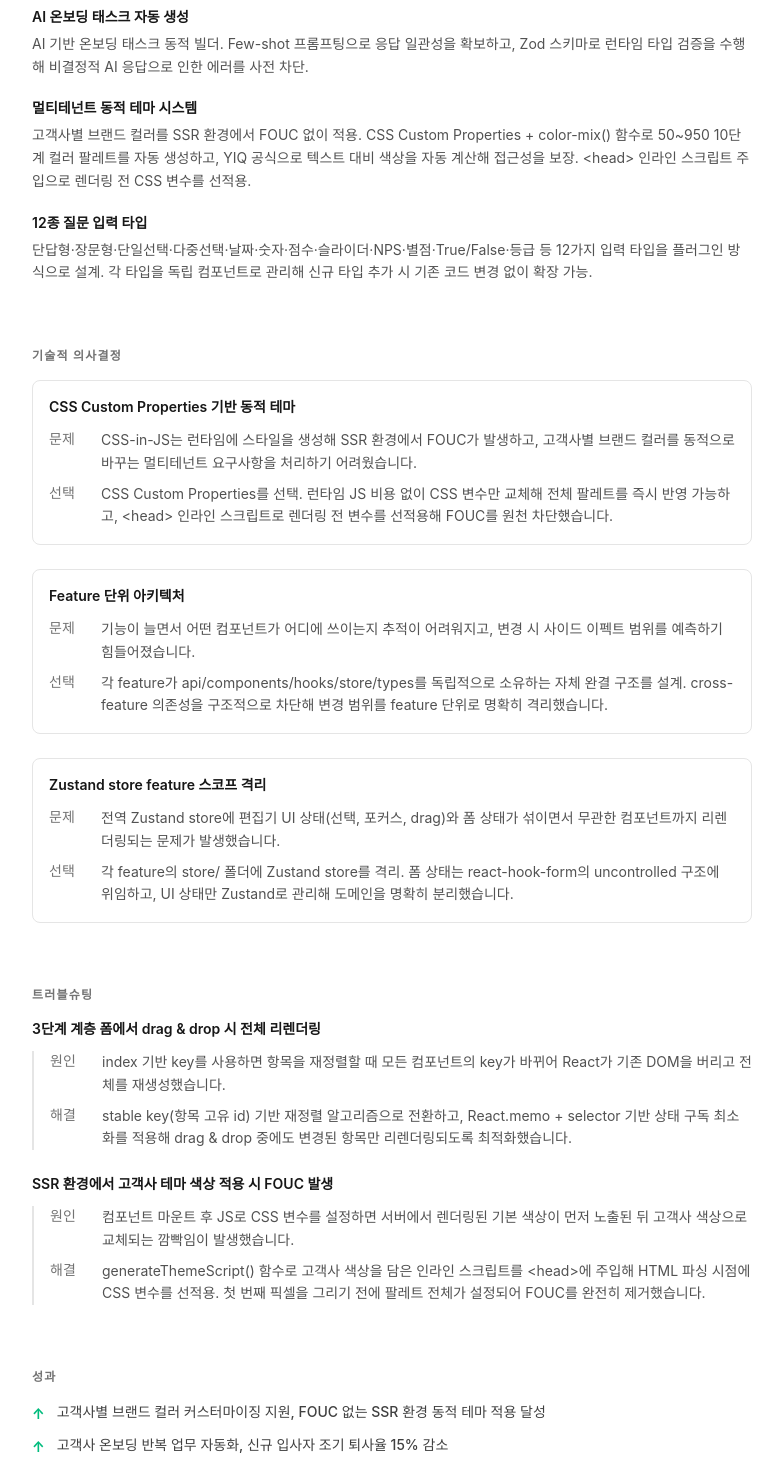
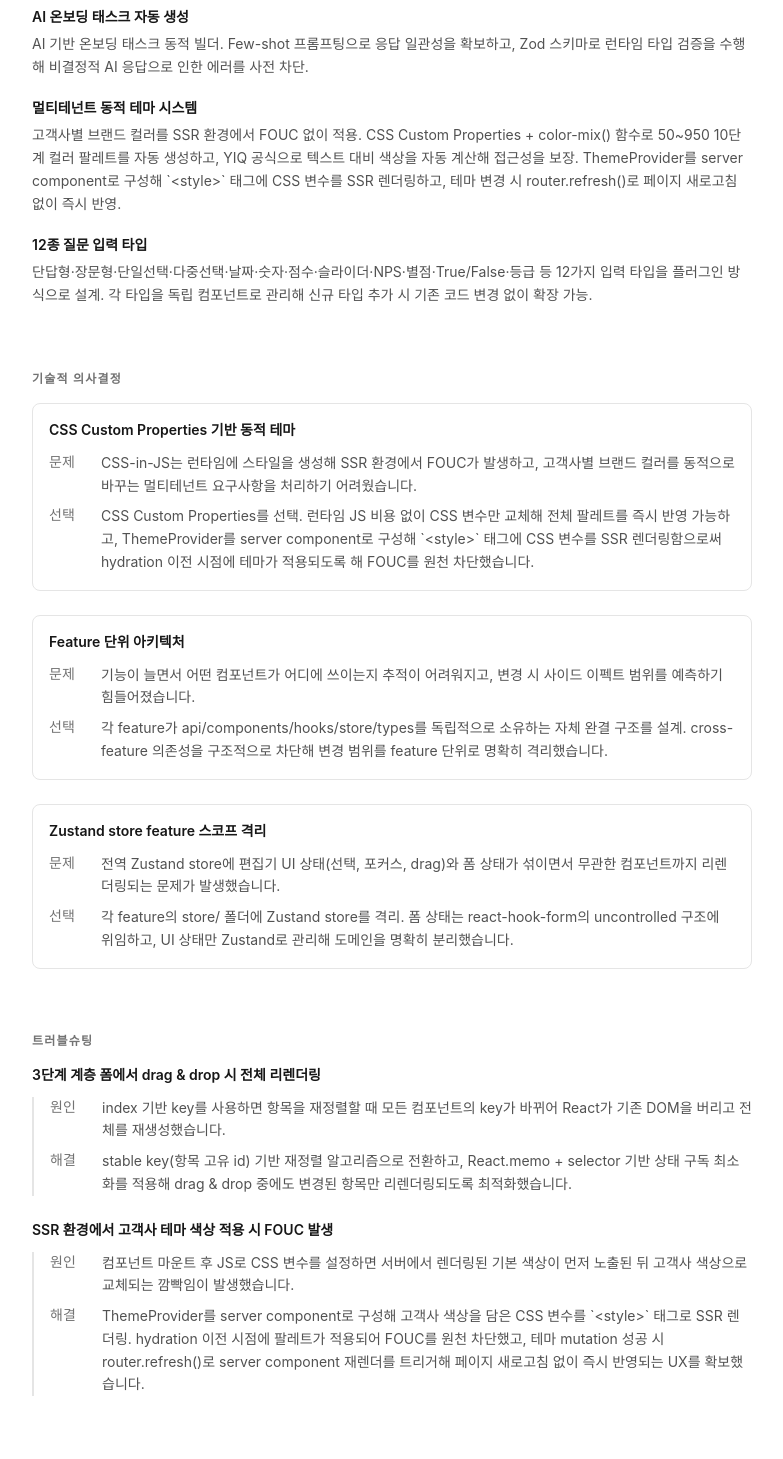
Before and after one commit to rlatmdgns/portfolio, a Next.js app: page /projects/helloboard in a window 1280 px wide. Shown: the part 1760-3219 px from the top of the page, without its empty margins (248-1031 px from the left). Built offline with nearby package versions, Linux system fonts and the light colour scheme.

Commit message:
fix: 헬로보드 컬러 반영

```diff
--- a/src/data/projects.ts
+++ b/src/data/projects.ts
@@ -48,7 +48,7 @@ export const projects: Project[] = [
       "react-hook-form",
       "next-intl",
     ],
-    keyRole: "제품 기획부터 프론트엔드 설계/구현, 세일즈까지 전 과정 주도",
+    keyRole: "제품 기획부터 프론트엔드 설계/구현, 세일즈까지 전 단계 직접 주도",
     architecture: {
       description:
         "feature 단위 자체 완결 구조. 각 feature는 api/components/hooks/store/types를 독립적으로 소유하며 cross-feature 의존성을 구조적으로 차단합니다. App Router + [locale] 동적 라우팅으로 다국어(next-intl)를 지원하고, Zustand store를 feature 스코프로 격리해 전역 상태 오염을 방지합니다.",
@@ -94,7 +94,7 @@ export const projects: Project[] = [
       {
         title: "멀티테넌트 동적 테마 시스템",
         description:
-          "고객사별 브랜드 컬러를 SSR 환경에서 FOUC 없이 적용. CSS Custom Properties + color-mix() 함수로 50~950 10단계 컬러 팔레트를 자동 생성하고, YIQ 공식으로 텍스트 대비 색상을 자동 계산해 접근성을 보장. <head> 인라인 스크립트 주입으로 렌더링 전 CSS 변수를 선적용.",
+          "고객사별 브랜드 컬러를 SSR 환경에서 FOUC 없이 적용. CSS Custom Properties + color-mix() 함수로 50~950 10단계 컬러 팔레트를 자동 생성하고, YIQ 공식으로 텍스트 대비 색상을 자동 계산해 접근성을 보장. ThemeProvider를 server component로 구성해 `<style>` 태그에 CSS 변수를 SSR 렌더링하고, 테마 변경 시 router.refresh()로 페이지 새로고침 없이 즉시 반영.",
       },
       {
         title: "12종 질문 입력 타입",
@@ -108,7 +108,7 @@ export const projects: Project[] = [
         problem:
           "CSS-in-JS는 런타임에 스타일을 생성해 SSR 환경에서 FOUC가 발생하고, 고객사별 브랜드 컬러를 동적으로 바꾸는 멀티테넌트 요구사항을 처리하기 어려웠습니다.",
         choice:
-          "CSS Custom Properties를 선택. 런타임 JS 비용 없이 CSS 변수만 교체해 전체 팔레트를 즉시 반영 가능하고, <head> 인라인 스크립트로 렌더링 전 변수를 선적용해 FOUC를 원천 차단했습니다.",
+          "CSS Custom Properties를 선택. 런타임 JS 비용 없이 CSS 변수만 교체해 전체 팔레트를 즉시 반영 가능하고, ThemeProvider를 server component로 구성해 `<style>` 태그에 CSS 변수를 SSR 렌더링함으로써 hydration 이전 시점에 테마가 적용되도록 해 FOUC를 원천 차단했습니다.",
       },
       {
         title: "Feature 단위 아키텍처",
@@ -138,12 +138,12 @@ export const projects: Project[] = [
         cause:
           "컴포넌트 마운트 후 JS로 CSS 변수를 설정하면 서버에서 렌더링된 기본 색상이 먼저 노출된 뒤 고객사 색상으로 교체되는 깜빡임이 발생했습니다.",
         solution:
-          "generateThemeScript() 함수로 고객사 색상을 담은 인라인 스크립트를 <head>에 주입해 HTML 파싱 시점에 CSS 변수를 선적용. 첫 번째 픽셀을 그리기 전에 팔레트 전체가 설정되어 FOUC를 완전히 제거했습니다.",
+          "ThemeProvider를 server component로 구성해 고객사 색상을 담은 CSS 변수를 `<style>` 태그로 SSR 렌더링. hydration 이전 시점에 팔레트가 적용되어 FOUC를 원천 차단했고, 테마 mutation 성공 시 router.refresh()로 server component 재렌더를 트리거해 페이지 새로고침 없이 즉시 반영되는 UX를 확보했습니다.",
       },
     ],
     results: [
       "고객사별 브랜드 컬러 커스터마이징 지원, FOUC 없는 SSR 환경 동적 테마 적용 달성",
-      "고객사 온보딩 반복 업무 자동화, 신규 입사자 조기 퇴사율 15% 감소",
+      "고객사 온보딩 반복 프로세스 자동화, 고객사 인사담당자 직접 피드백 기준 신규 입사자 조기 퇴사율 15% 감소",
     ],
     tags: ["창업", "B2B SaaS", "성능 최적화", "AI"],
   },
@@ -154,7 +154,7 @@ export const projects: Project[] = [
     role: "프론트엔드 챕터 리드 (4명)",
     name: "스테드",
     description:
-      "채용 공고 생성부터 이력서 필터링, 면접 일정 조율, 합격 통보까지 전 과정을 자동화하는 B2B SaaS ATS(채용 관리 시스템)",
+      "채용 공고 생성부터 이력서 필터링, 면접 일정 조율, 합격 통보까지 전 단계를 자동화하는 B2B SaaS ATS(채용 관리 시스템)",
     image: "/images/stead.png",
     techStack: [
       "Next.js",
@@ -274,7 +274,7 @@ export const projects: Project[] = [
     results: [
       "순환 참조 131건 중 60건 제거(46%↓), eslint-plugin-boundaries로 신규 순환 참조 발생 원천 차단",
       "LCP 약 30% 개선 (Lighthouse 기준), Core Web Vitals 전반 개선",
-      "디자인 시스템 구축으로 컴포넌트 재사용성 향상",
+      "디자인 시스템 구축으로 컴포넌트 재사용성 향상, 반복 구현 감소",
     ],
     tags: ["챕터 리드", "모노레포", "FSD", "아키텍처"],
   },
```
